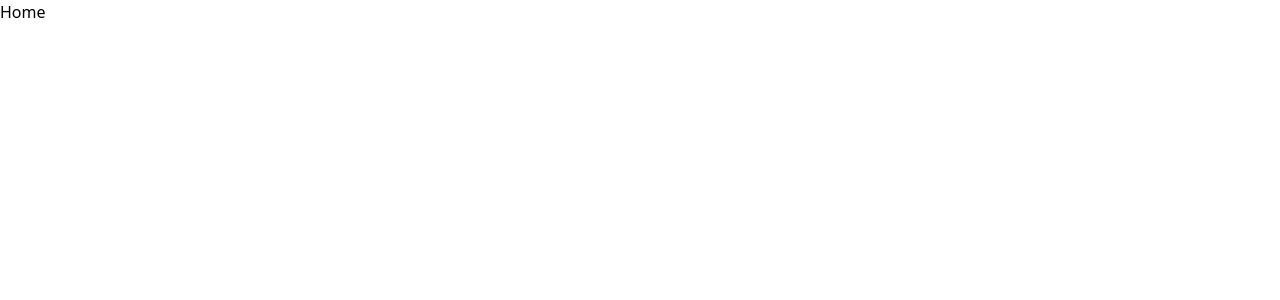
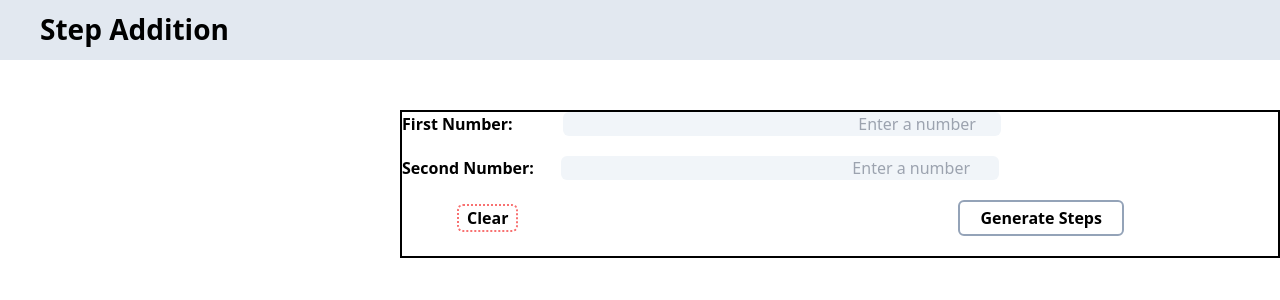
Before and after one commit to safil-badarudeen/Eqaim_Technology_assignment_Frontend, a React (Create React App) app: page / in a window 1280 px wide. Shown: the top 300 px of the page. Built offline with nearby package versions, Linux system fonts and the light colour scheme.

Commit message:
Front end enhancement - Added number input and button designs

```diff
--- a/src/App.js
+++ b/src/App.js
@@ -1,7 +1,7 @@
 
 import NotFound from './components/NotFound';
 import Home from './components/Home';
-import Histroy from './components/History'
+import History from './components/History'
 import { BrowserRouter, Routes, Route ,Navigate } from "react-router-dom";
 
 
@@ -11,9 +11,8 @@ function App() {
      <BrowserRouter>
         <Routes>
           <Route path="/" element={<Home />} />
-          <Route path="/history" element={<History />} />
+          <Route path="/history" element={<History />}/>
           <Route path="*" element={<NotFound/>}/>
-
         </Routes>
       </BrowserRouter>
     </div>
--- a/src/components/Home.js
+++ b/src/components/Home.js
@@ -1,8 +1,33 @@
 import React from 'react'
 
 function Home() {
+
+
   return (
-    <div>Home</div>
+    <div className="grid  ">
+        <div className="h-[60px] bg-slate-200 flex ">
+           <p className="font-bold ml-10 mt-2 text-[28px]">Step Addition</p>
+        </div>
+        <div className="bg-white h-screen">
+            {/* input */}
+            <div className="ml-[400px] mt-[50px]  border-2 border-black">
+               <div className="flex">
+               <p className="font-semibold">First Number:</p>
+               <input type="text" className="bg-slate-100 rounded-md pr-2 outline-none w-1/2 ml-[50px] text-right" placeholder="Enter a number    "></input>
+                </div>
+                <div className="flex mt-5">
+               <p className="font-semibold ">Second Number:</p>
+               <input type="text" className="bg-slate-100 pr-2 outline-none rounded-md w-1/2 ml-[27px] text-right  " placeholder="Enter a number     "></input>
+                </div>
+                <div className="my-5 ">
+                <button className="border-2 border-dotted border-red-400 px-2  rounded-md font-semibold ml-[55px] hover:bg-red-200 hover:scale-105 transition duration-200 ">Clear</button>
+                    <button className="border-2 border-slate-400 px-5 py-1 rounded-md font-semibold ml-[440px] hover:bg-emerald-200 hover:scale-105 transition duration-300 ">Generate Steps</button>
+                </div>
+            </div>
+            {/* response */}
+        </div>
+
+    </div>
   )
 }
 
```
